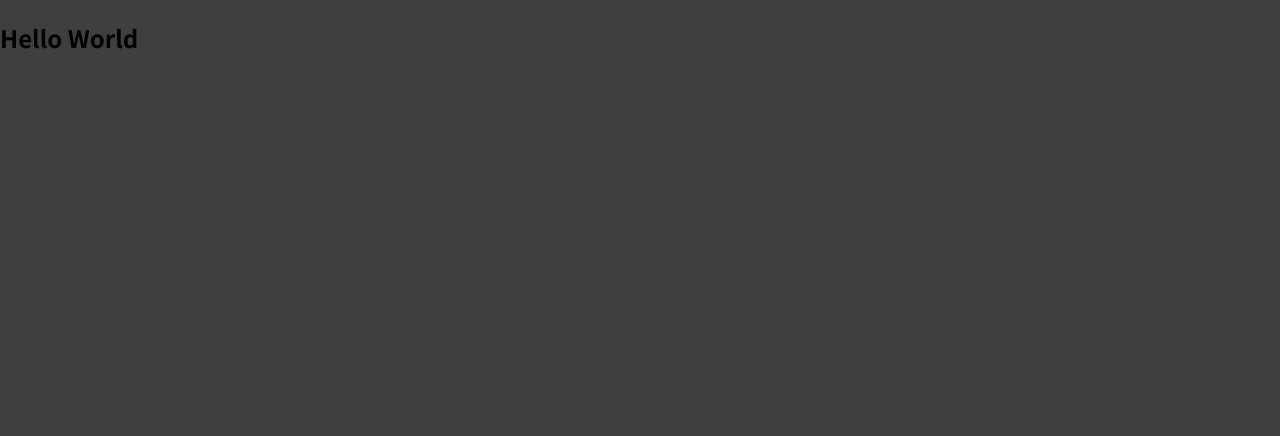
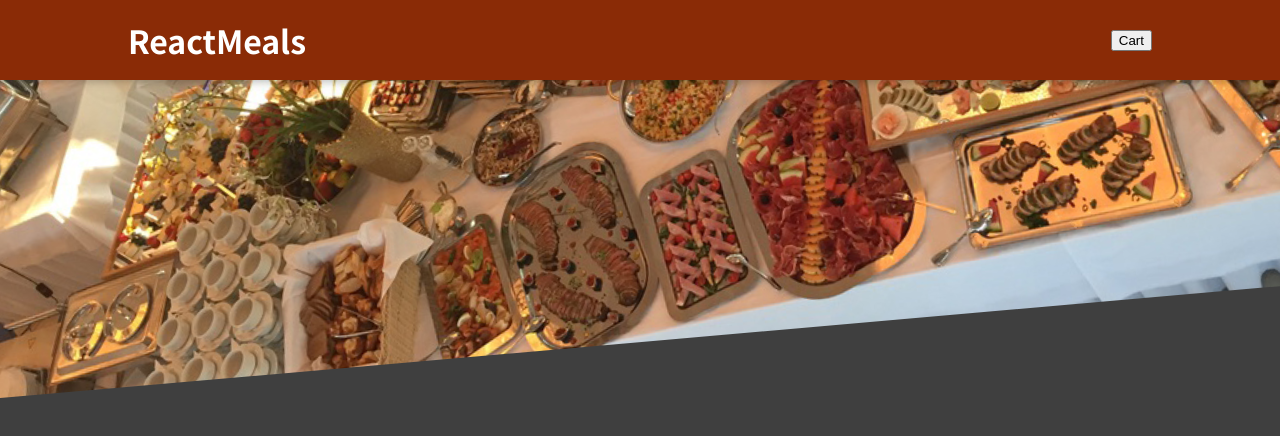
Before and after one commit to FANT0M100/foodapireact, a React (Create React App) app: page / in a window 1280 px wide. Shown: the top 436 px of the page. Built offline with nearby package versions, Linux system fonts and the light colour scheme.

Commit message:
add header js file

```diff
--- a/src/App.js
+++ b/src/App.js
@@ -1,10 +1,12 @@
+import React, { Fragment } from "react";
+import Header from "./components/Layout/Header";
 
 
 function App() {
   return (
-    <div>
-      <h2>Hello World</h2>
-    </div>
+    <Fragment>
+      <Header />
+    </Fragment>
   );
 }
 
--- a/src/components/Layout/Header.js
+++ b/src/components/Layout/Header.js
@@ -1,14 +1,16 @@
-import React from 'react'
+import { Fragment } from 'react'
+import classes from './Header.module.css'
+import mealsimage from '../../assets/meals.jpg'
 
 const Header = (props) => {
   return (
     <Fragment>
-        <header>
+        <header className={classes.header}>
             <h1>ReactMeals</h1>
             <button>Cart</button>
         </header>
-        <div>
-            <img />
+        <div className={classes['main-image']}>
+            <img src={mealsimage} alt='delicious food'/>
         </div>
     </Fragment>
   )
```
